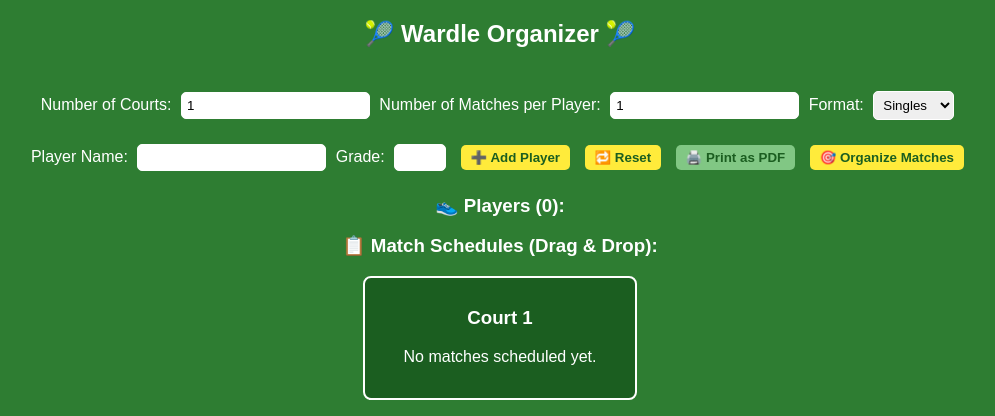
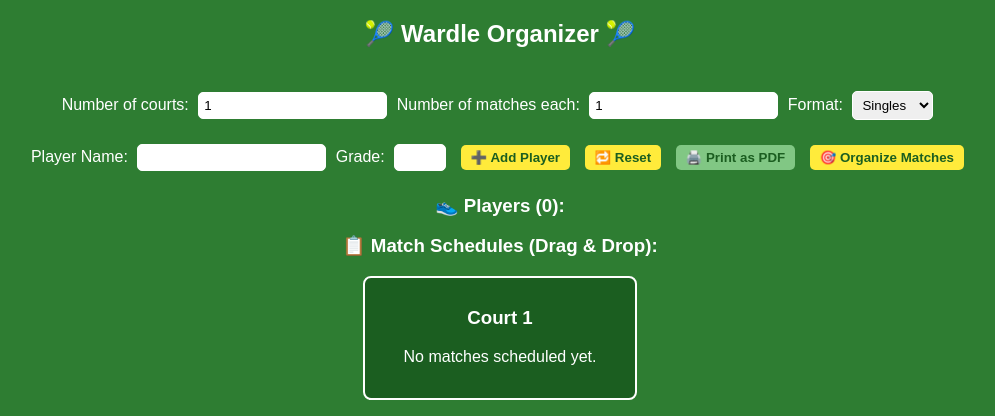
Before and after one commit to jamierjhill/Coach_organiser, a Flask app: page / in a window 1280 px wide. Shown: the top 416 px of the page, without its empty margins (140-1135 px from the left). Run offline with Flask 3, Linux system fonts and the light colour scheme.

Commit message:
label change

```diff
--- a/templates/index.html
+++ b/templates/index.html
@@ -169,9 +169,9 @@
     <button type="submit" name="save_session" class="btn">Save Session</button>
     <button type="submit" name="load_session" class="btn">Load Session</button-->
     <br>
-    <label>Number of Courts:</label>
+    <label>Number of courts:</label>
     <input type="number" name="courts" min="1" value="{{ courts }}">
-    <label>Number of Matches per Player:</label>
+    <label>Number of matches each:</label>
     <input type="number" name="num_matches" min="1" value="{{ num_matches }}">
     <label>Format:</label>
     <select name="match_type">
```
